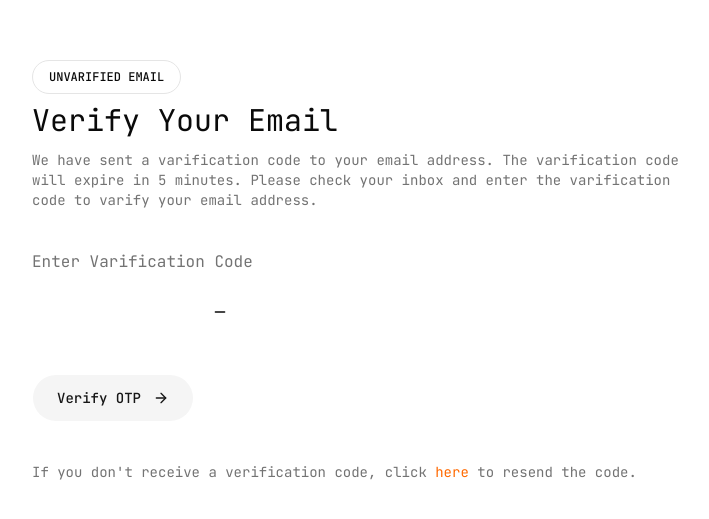
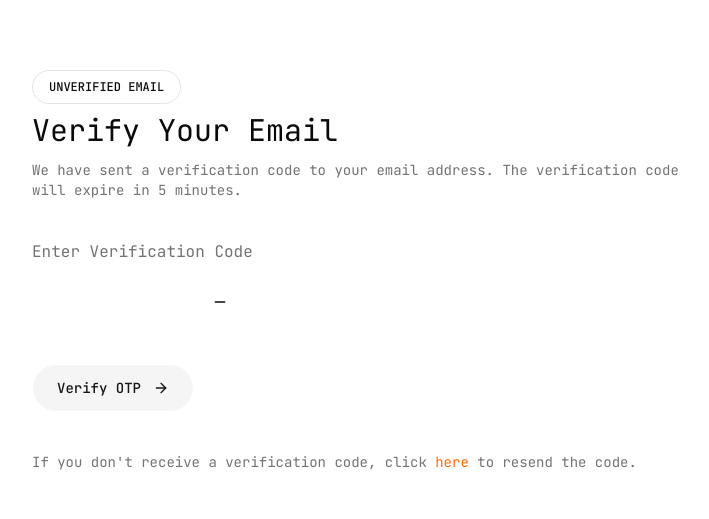
Before and after one commit to dev-sajjadhosan/censura, a Next.js app in the folder client/: page /verify-email in a window 1280 px wide. Shown: the part 129-648 px from the top of the page, without its empty margins (272-981 px from the left). Built offline with nearby package versions, Linux system fonts and the light colour scheme; no server answers; a web font is replaced by a local one.

Commit message:
feat: Client- implmenting email verification.

```diff
--- a/client/src/app/(auth-pages)/login/_action.ts
+++ b/client/src/app/(auth-pages)/login/_action.ts
@@ -34,7 +34,7 @@ export const loginAction = async (
       parsedPayload.data,
     );
 
-    console.log("Login action response: ", res);
+    // console.log("Login action response---------------------: ", res);
 
     const { accessToken, refreshToken, token, user } = res.data;
 
@@ -48,9 +48,7 @@ export const loginAction = async (
       24 * 60 * 60 * 1000,
     ); // 1 day
 
-    if (!emailVerified) {
-      redirect(`/verify-email?email=${email}&redirectPath=${redirectPath}`);
-    } else if (needPasswordChange) {
+     if (needPasswordChange) {
       redirect(`/reset-password?email=${email}&redirectPath=${redirectPath}`);
     } else {
       const targetPath =
@@ -61,7 +59,11 @@ export const loginAction = async (
       redirect(targetPath);
     }
   } catch (error: any) {
-    console.log(`Login action error: ${error}`);
+    if (error.message === "Email not verified") {
+      redirect(`/verify-email?email=${parsedPayload.data.email}`);
+    }
+    console.log(`Login action error----------:`, error);
+
     if (
       error &&
       typeof error === "object" &&
--- a/client/src/app/(auth-pages)/verify-email/page.tsx
+++ b/client/src/app/(auth-pages)/verify-email/page.tsx
@@ -7,6 +7,3 @@ export default async function VerifyEmailPage() {
     </div>
   );
 }
-
-
-// varification checking
--- a/client/src/components/Modules/Auth/verify-email-content.tsx
+++ b/client/src/components/Modules/Auth/verify-email-content.tsx
@@ -1,7 +1,6 @@
 "use client";
 
 import { verifyEmailAction } from "@/app/(auth-pages)/verify-email/_action";
-import { Alert, AlertDescription } from "@/components/ui/alert";
 import { Badge } from "@/components/ui/badge";
 import { Button } from "@/components/ui/button";
 import {
@@ -21,24 +20,36 @@ import {
   Loader,
   Mailbox,
   MailPlus,
+  X,
 } from "lucide-react";
 import Link from "next/link";
 import { useSearchParams } from "next/navigation";
 import { useEffect, useState } from "react";
+import { toast } from "sonner";
+
+/**
+ * State definitions for the verification flow
+ */
+type VerificationUIState =
+  | "EXPIRED"
+  | "LOADING"
+  | "SUCCESS"
+  | "RESEND"
+  | "OTP_INPUT";
 
 export default function VerifyEmailContent() {
   const [isSend, setIsSend] = useState(true);
   const [time, setTime] = useState(0);
-  const path = useSearchParams();
-  const resend = path.get("resend");
-  const email = path.get("email");
+  const [isVerified, setIsVerified] = useState(false);
+  const [errorMessage, setErrorMessage] = useState("");
+
+  const searchParams = useSearchParams();
+  const resend = searchParams.get("resend");
+  const email = searchParams.get("email");
 
   const { mutateAsync, isPending, isSuccess, error, isError } = useMutation({
     mutationFn: async (payload: IVerifyEmailProps) => {
       const res = await verifyEmailAction(payload);
-      if (res && typeof res === "object" && "success" in res && !res.success) {
-        throw new Error((res as any).message || "Verification failed");
-      }
       return res;
     },
   });
@@ -50,11 +61,17 @@ export default function VerifyEmailContent() {
     },
     onSubmit: async ({ value }) => {
       try {
-        console.log("verify email payload", value);
-        const res = await mutateAsync(value);
-        console.log("verify email res", res);
-      } catch (error) {
-        console.log("verify email error", error);
+        const res = (await mutateAsync(value)) as any;
+        console.log("verify email response", res);
+        if (res.success) {
+          toast.success(res?.message);
+        } else {
+          toast.error(res?.message);
+        }
+        setIsVerified(res.success);
+        setErrorMessage(res?.message);
+      } catch (error: any) {
+        setErrorMessage(error?.message);
       }
     },
   });
@@ -77,35 +94,72 @@ export default function VerifyEmailContent() {
       clearInterval(timer);
       setTime(0);
     };
-  }, []);
+  }, [resend]);
 
-  if (isPending) {
+  // --- 1. Determine the Active UI State ---
+  const getActiveState = (): VerificationUIState => {
+    if (errorMessage === "OTP expired" || errorMessage === "Invalid OTP")
+      return "EXPIRED";
+    if (isPending) return "LOADING";
+    if (isSuccess && isVerified && !resend) return "SUCCESS";
+    if (resend === "true") return "RESEND";
+    return "OTP_INPUT";
+  };
+
+  const activeState = getActiveState();
+
+  // --- 2. Render State-Specific Content ---
+  const renderContent = () => {
+    switch (activeState) {
+      case "EXPIRED":
+        return (
+          <div className="flex flex-col gap-2 justify-center h-full">
+            <h1 className="text-3xl mb-14 text-muted-foreground">Censura</h1>
+            <X className="size-7 text-red-500" />
+            <p className="text-md">Oops! {errorMessage}</p>
+            <p className="text-sm text-muted-foreground mb-9">
+              We are sorry, but it seems like your OTP is{" "}
+              <span className="text-red-500">{errorMessage}</span>. <br />
+              Please click on the resend button to get a new OTP.
+            </p>
+            <Link
+              href={`/verify-email?resend=true&email=${email}`}
+              onClick={() => {
+                setIsVerified(false);
+                setErrorMessage("");
+              }}
+              className="flex items-center gap-2 text-muted-foreground hover:text-orange-500 text-sm"
+            >
+              <MailPlus className="size-5" />
+              Resend Mail
+            </Link>
+          </div>
+        );
+
+      case "LOADING":
         return (
           <div className="flex flex-col items-center gap-2 justify-center h-full">
             <Loader className="size-5 animate-spin" />
             <p className="text-md">Please wait...</p>
             <p className="text-sm text-muted-foreground">
-          {" "}
               We are verifying your email...
             </p>
           </div>
         );
-  }
 
-  if (isSuccess) {
+      case "SUCCESS":
         return (
           <div className="flex flex-col items-center gap-2 justify-center h-full">
             <Check className="size-7 text-green-500" />
             <p className="text-md">Thank you for your patience!</p>
             <p className="text-sm text-muted-foreground text-center">
-          We have verified your email address. <br /> Now we are redirecting you
-          to the Profile page.
+              We have verified your email address. <br />
+              Now we are redirecting you to the Profile page.
             </p>
           </div>
         );
-  }
 
-  if (resend) {
+      case "RESEND":
         return (
           <div className="flex flex-col items-start justify-center gap-5 w-2xl">
             <div className="flex items-center gap-2">
@@ -116,21 +170,18 @@ export default function VerifyEmailContent() {
               We have sent a verification mail to your email address. The
               Verification mail will expire in 24 hours.
             </p>
-        <p className="text-muted-foreground w-full">
-          Please check your inbox and click on the verification link to verify
-          your email address.
-        </p>
             <div className="flex flex-col gap-3 w-full">
               <p className="text-xs text-muted-foreground">
                 Resend mail after{" "}
-            <span className="text-orange-500">{300 - time}s</span> out of 300s.
+                <span className="text-orange-500">{300 - time}s</span> out of
+                300s.
               </p>
               <Progress value={time} max={300} className="w-xs" />
             </div>
             <div className="mt-3 flex items-center gap-5">
               <Button
                 variant="secondary"
-            size={"xl"}
+                size="xl"
                 className="w-50 gap-3"
                 disabled={isSend}
               >
@@ -138,7 +189,7 @@ export default function VerifyEmailContent() {
                 Resend Mail
               </Button>
               <Link href="/verify-email">
-            <Button variant="link" size={"xl"} className="w-50 gap-3">
+                <Button variant="link" size="xl" className="w-50 gap-3">
                   Back to Verify Page
                   <ChevronRight />
                 </Button>
@@ -146,22 +197,23 @@ export default function VerifyEmailContent() {
             </div>
           </div>
         );
-  }
 
+      case "OTP_INPUT":
+      default:
         return (
           <div className="flex flex-col items-start justify-center gap-1 w-2xl">
             <Badge variant="outline" className="px-4 py-4">
-        UNVARIFIED EMAIL
+              UNVERIFIED EMAIL
             </Badge>
             <h1 className="text-3xl mt-1">Verify Your Email</h1>
             <p className="text-sm text-muted-foreground w-full mt-2">
-        We have sent a varification code to your email address. The varification
-        code will expire in 5 minutes. Please check your inbox and enter the
-        varification code to varify your email address.
+              We have sent a verification code to your email address. The
+              verification code will expire in 5 minutes.
             </p>
+
             <div className="flex flex-col gap-3 mt-9">
               <h3 className="text-md text-muted-foreground">
-          Enter Varification Code
+                Enter Verification Code
               </h3>
               <form
                 noValidate
@@ -173,16 +225,14 @@ export default function VerifyEmailContent() {
               >
                 <form.Field
                   name="otp"
-            validators={{
-              onChange: verifyEmailZodSchema.shape.otp,
-            }}
+                  validators={{ onChange: verifyEmailZodSchema.shape.otp }}
                 >
                   {(field) => (
                     <>
                       <InputOTP
                         maxLength={6}
                         value={field.state.value}
-                  onChange={(value) => field.handleChange(value)}
+                        onChange={(val) => field.handleChange(val)}
                       >
                         <InputOTPGroup>
                           <InputOTPSlot index={0} />
@@ -197,7 +247,6 @@ export default function VerifyEmailContent() {
                         </InputOTPGroup>
                       </InputOTP>
 
-                {/* error lives inside the field, not on form.state */}
                       {field.state.meta.errors?.[0] && (
                         <p
                           role="alert"
@@ -233,9 +282,13 @@ export default function VerifyEmailContent() {
                 )}
               </form>
             </div>
+
             <p className="text-sm text-muted-foreground w-full mt-9">
               If you don't receive a verification code, click{" "}
-        <Link href="/verify-email?resend=true" className="text-orange-500">
+              <Link
+                href="/verify-email?resend=true"
+                className="text-orange-500"
+              >
                 here
               </Link>{" "}
               to resend the code.
@@ -243,3 +296,7 @@ export default function VerifyEmailContent() {
           </div>
         );
     }
+  };
+
+  return <div className="h-full flex items-center">{renderContent()}</div>;
+}
--- a/client/src/lib/axiosClient.ts
+++ b/client/src/lib/axiosClient.ts
@@ -68,7 +68,7 @@ const httpPost = async <TData>(
     return response.data;
   } catch (err: any) {
     console.error(`HTTP POST Error: ${endPath}`, err);
-    throw err;
+    throw err.response.data;
   }
 };
 
```
Also changed, not shown: 1 other file (tests, documents, lock files or other folders). Lines whose indentation alone changed are shown as unchanged.
